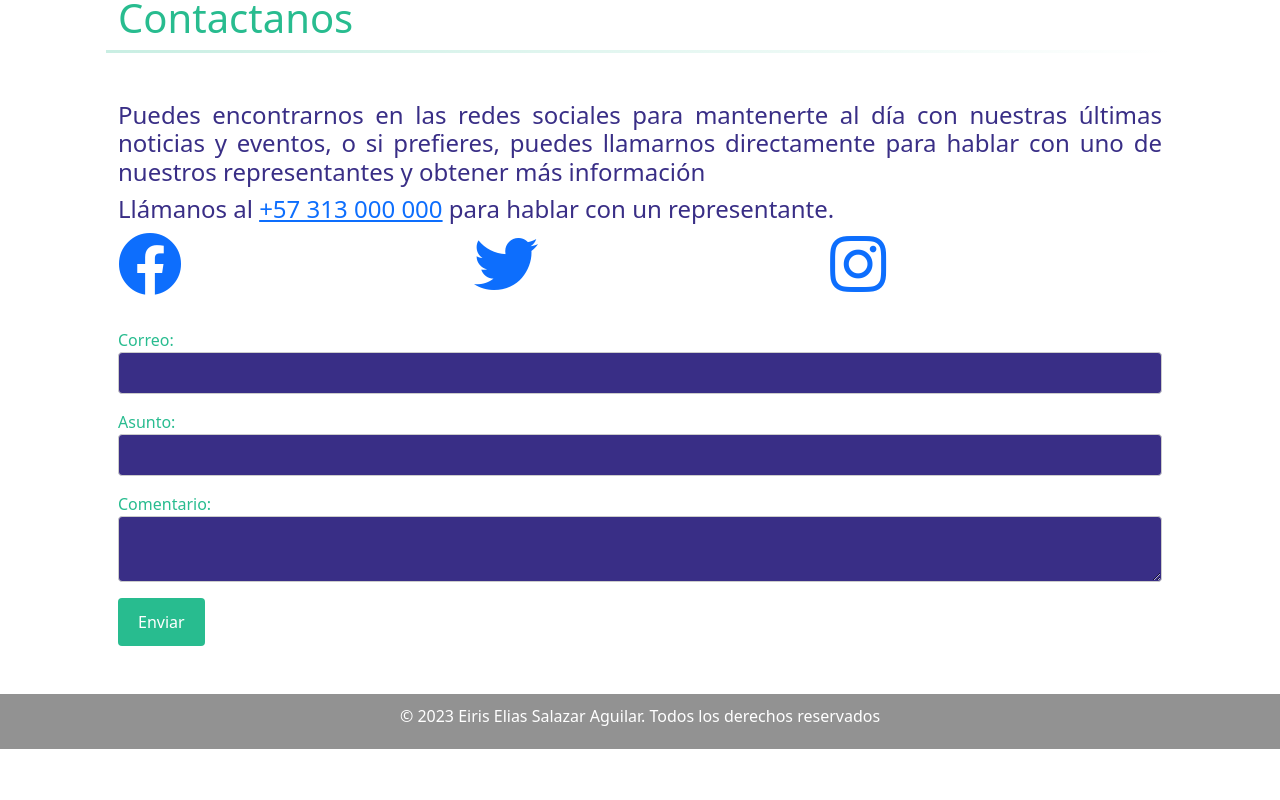
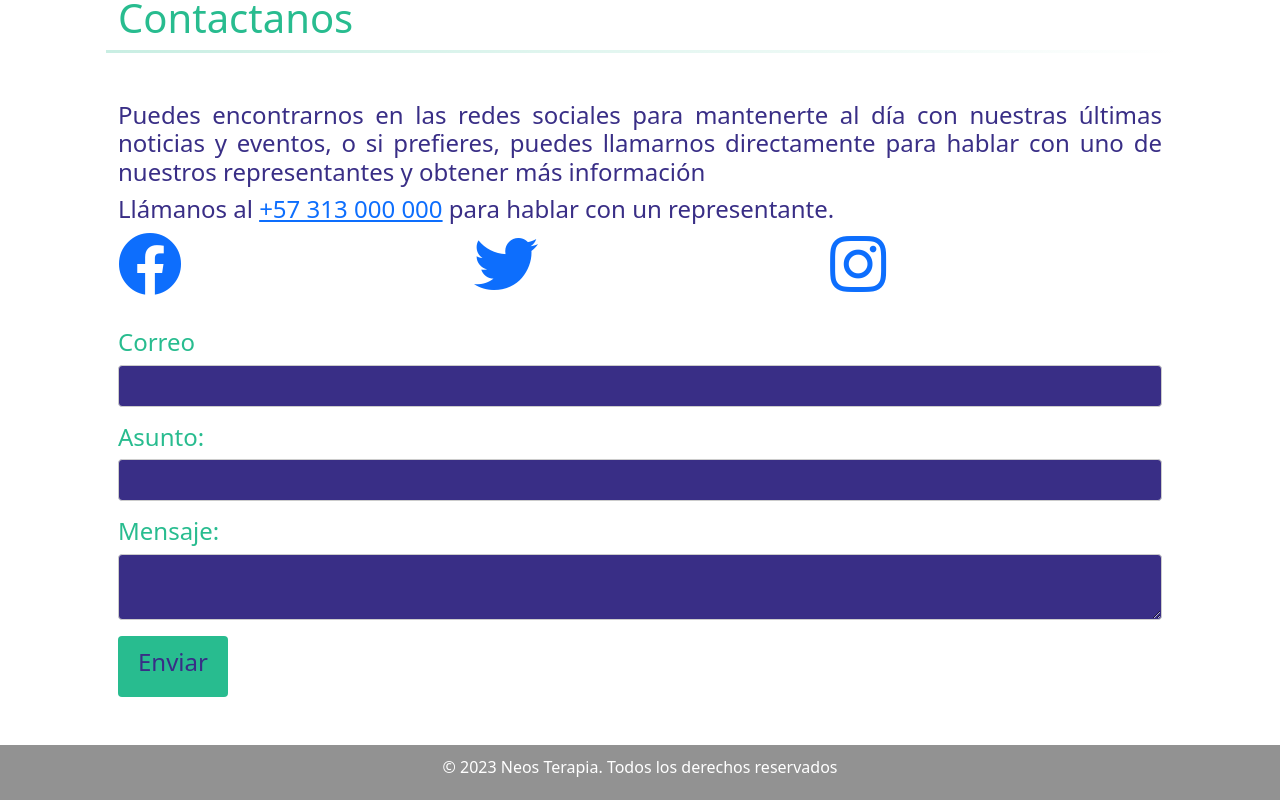
Before and after one commit to eiriselias/neosTerapia, an Angular app: page / in a window 1280 px wide. Shown: the part 6267-7067 px from the top of the page. Before the commit the page ends 7016 px from the top, so only its background shows below. Built offline with nearby package versions, Linux system fonts and the light colour scheme.

Commit message:
se organizo parte de contactos esta pendiente hacer el envio por mail

```diff
--- a/src/app/components/contactos/contactos.component.html
+++ b/src/app/components/contactos/contactos.component.html
@@ -22,21 +22,21 @@
             </div>
         </div>
         <div class="col-6">
-            <form (ngSubmit)="enviarComentario()">
-                <label>Correo:</label>
+            <form>
+                <label><h4>Correo</h4></label>
                 <input type="email" name="correo" [(ngModel)]="correo" required class="form-input">
 
-                <label>Asunto:</label>
+                <label><h4>Asunto:</h4></label>
                 <input type="text" name="asunto" [(ngModel)]="asunto" required class="form-input">
 
-                <label>Comentario:</label>
-                <textarea name="comentario" [(ngModel)]="comentario" required class="form-input"></textarea>
+                <label><h4>Mensaje:</h4></label>
+                <textarea name="mensaje" [(ngModel)]="mensaje" required class="form-input"></textarea>
 
-                <button type="submit" class="form-submit">Enviar</button>
+                <button type="button" class="boton" (click)="enviarFormulario()"><h4>Enviar</h4></button>
             </form>
         </div>
     </div>
 </div>
 <footer>
-    <p>© 2023 Eiris Elias Salazar Aguilar. Todos los derechos reservados</p>
+    <p>© 2023 Neos Terapia. Todos los derechos reservados</p>
 </footer>
--- a/src/app/components/contactos/contactos.component.scss
+++ b/src/app/components/contactos/contactos.component.scss
@@ -14,7 +14,7 @@
 .form-input:hover{
     background-color: #ccc;
 }
-.form-submit {
+.boton {
     background-color: rgb(40,188,143);
     color: white;
     padding: 12px 20px;
@@ -22,8 +22,11 @@
     border-radius: 4px;
     cursor: pointer;
 }
-.form-submit:hover {
+.boton:hover {
     background-color: #3e8e41;
+    h4{
+        color:white;
+    }
 }
 label{
     color: rgb(40,188,143);
@@ -42,6 +45,24 @@ h4{
     color: rgb(57, 46, 134);
     text-align: justify;
 }
+label h4{
+    color: rgb(40,188,143);
+    text-align: justify;
+}
+input{
+    color:white;
+}
+input:hover{
+    color:black;
+}
+
+textarea{
+    color:white;
+}
+textarea:hover{
+    color:black;
+}
+
 footer {
     background-color: #33333388;
     color: #fff;
--- a/src/app/components/contactos/contactos.component.ts
+++ b/src/app/components/contactos/contactos.component.ts
@@ -1,4 +1,5 @@
 import { Component, OnInit } from '@angular/core';
+import { HttpClient } from '@angular/common/http';
 
 @Component({
   selector: 'app-contactos',
@@ -11,15 +12,14 @@ export class ContactosComponent implements OnInit {
 
   ngOnInit(): void {
   }
-correo: string ="";
-asunto: string="";
-comentario: string="";
-
-enviarComentario() {
-  console.log(`Correo: ${this.correo}`);
-  console.log(`Asunto: ${this.asunto}`);
-  console.log(`Comentario: ${this.comentario}`);
-}
+  correo: string="";
+  asunto: string="";
+  mensaje: string="";
 
 
+  enviarFormulario(){
+    console.log(this.correo)
+    console.log(this.asunto)
+    console.log(this.mensaje)
+  }
 }
```
